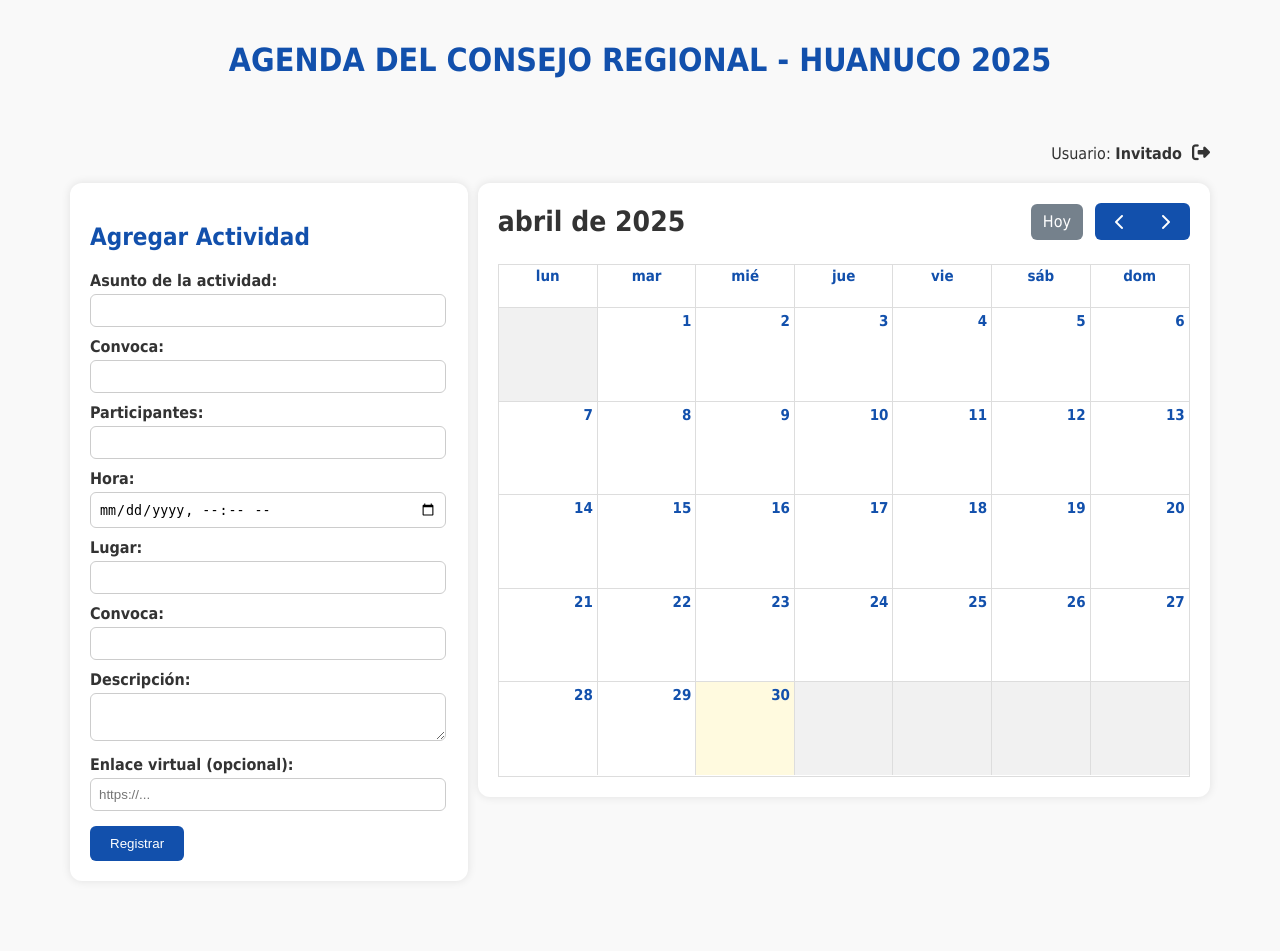
After one commit to LavieNroseee/agendaCR, a PHP site: page /index.php in a window 1280 px wide. The commit adds this page. Run offline with PHP 8.4, Linux system fonts and the light colour scheme; tables that the repository leaves empty hold one stand-in row (values such as "Sample post"); lists and menus that the app fills with data are empty.

Commit message:
agregando funcionalidad

```diff
--- a/api/db.php
+++ b/api/db.php
@@ -4,6 +4,10 @@ $db = "agendacr";
 $user = "root";
 $pass = "";
 
-// Conexión
-$conexion = new PDO("mysql:host=$host;dbname=$db;charset=utf8", $user, $pass);
+try {
+    $conexion = new PDO("mysql:host=$host;dbname=$db;charset=utf8", $user, $pass);
+    $conexion->setAttribute(PDO::ATTR_ERRMODE, PDO::ERRMODE_EXCEPTION);
+} catch (PDOException $e) {
+    die("Error de conexión: " . $e->getMessage());
+}
 ?>
--- a/api/obtener_eventos.php
+++ b/api/obtener_eventos.php
@@ -1,29 +1,34 @@
 <?php
 require 'db.php';
 
-$sql = "SELECT id, asunto_actividad, convoca, participantes, hora, lugar, descripcion, enlace_virtual FROM actividades";
+$sql = "SELECT id, asunto_actividad, convoca, participantes, hora, lugar, descripcion, enlace_virtual, creado_por FROM actividades";
 $stmt = $conexion->query($sql);
 $eventos = [];
 
-// Función para generar un color aleatorio
-function generarColorAleatorio() {
-    $colores = ['#FFB6C1', '#87CEFA', '#90EE90', '#FFD700', '#FFA07A', '#DDA0DD', '#00CED1'];
-    return $colores[array_rand($colores)];
-}
+while ($fila = $stmt->fetch(PDO::FETCH_ASSOC)) {
+    $color = '#ffffff'; // Color por defecto
+    $class = 'default'; // Clase por defecto
 
-while ($fila = $stmt->fetch(PDO::FETCH_ASSOC)) {
+    // Asignar clases personalizadas según el usuario creador
+    if ($fila['creado_por'] === 'admin') {
+        $class = 'admin';
+    } elseif ($fila['creado_por'] === 'drtc') {
+        $class = 'drtc';
+    }
+
     $eventos[] = [
         'id' => $fila['id'],
         'title' => $fila['asunto_actividad'],
         'start' => $fila['hora'],
-
-        'color' => generarColorAleatorio(), // 🎨 Color aleatorio
+        'color' => $color,
+        'className' => $class,
         'extendedProps' => [
             'convoca' => $fila['convoca'],
             'participantes' => $fila['participantes'],
             'lugar' => $fila['lugar'],
             'descripcion' => $fila['descripcion'],
-            'enlace_virtual' => $fila['enlace_virtual']
+            'enlace_virtual' => $fila['enlace_virtual'],
+            'creado_por' => $fila['creado_por'] // ✅ Incluido para el modal
         ]
     ];
 }
--- /dev/null
+++ b/index.php
@@ -0,0 +1,109 @@
+<?php
+session_start();
+$usuario_actual = $_SESSION['username'] ?? 'Invitado';
+?>
+<!DOCTYPE html>
+<html lang="es">
+<head>
+  <meta charset="UTF-8">
+  <title>Agenda de Actividades</title>
+  <link rel="stylesheet" href="fullcalendar/main.min.css">
+  <!-- Esto carga Font Awesome 6 (última versión gratuita) -->
+<link rel="stylesheet" href="https://cdnjs.cloudflare.com/ajax/libs/font-awesome/6.5.0/css/all.min.css">
+
+  <link rel="stylesheet" href="style.css">
+
+</head>
+<body>
+
+
+
+
+  <h1>AGENDA DEL CONSEJO REGIONAL - HUANUCO 2025</h1>
+  <div class="contenedor-2">
+  <span>Usuario: <strong><?php echo htmlspecialchars($usuario_actual); ?></strong></span>
+  <div class="iconos">
+    <?php if ($usuario_actual === 'admin'): ?>
+      <a href="dashboard.php" title="Ir al Dashboard">
+        <i class="fas fa-chart-line"></i>
+      </a>
+    <?php endif; ?>
+    <a href="logout.php" title="Cerrar sesión">
+      <i class="fas fa-sign-out-alt"></i>
+    </a>
+  </div>
+</div>
+
+
+  <div class="contenedor">
+
+
+    <div class="formulario">
+      <h2>Agregar Actividad</h2>
+      <form id="actividadForm">
+
+        <label>Asunto de la actividad:</label>
+        <input type="text" name="asunto_actividad" required>
+
+        <label>Convoca:</label>
+        <input type="text" name="convoca" required>
+
+        <label>Participantes:</label>
+        <input type="text" name="participantes" required>
+
+        <label>Hora:</label>
+        <input type="datetime-local" name="hora" required>
+
+        <label>Lugar:</label>
+        <input type="text" name="lugar" required>
+
+        <label>Convoca:</label>
+        <input type="text" name="convoca" required><br>
+
+        <label>Descripción:</label>
+        <textarea name="descripcion" required></textarea><br>
+
+        <label>Enlace virtual (opcional):</label>
+        <input type="url" name="enlace_virtual" placeholder="https://...">
+
+        <button type="submit">Registrar</button>
+      </form>
+    </div>
+
+    <div id="calendar"></div>
+
+
+
+
+  </div>
+
+  <!-- Modales -->
+  <div id="eventModal" class="modal">
+    <div class="modal-content">
+      <span class="close">&times;</span>
+      <h2 id="eventTitle"></h2>
+      <p><strong>Convoca:</strong> <span id="eventConvoca"></span></p>
+      <p><strong>Participantes:</strong> <span id="eventParticipantes"></span></p>
+      <p><strong>Fecha y hora:</strong> <span id="eventHora"></span></p>
+      <p><strong>Lugar:</strong> <span id="eventLugar"></span></p>
+      <p><strong>Descripcion:</strong> <span id="eventDescripcion"></span></p>
+      <p><strong>Creado por:</strong> <span id="eventcreado_por"></span></p>
+      <p><strong>Enlace virtual:</strong> <a href="#" id="eventEnlace" target="_blank">Ir al enlace</a></p>
+
+
+    </div>
+  </div>
+
+  <div id="errorModal" class="modal">
+    <div class="modal-content">
+      <span class="close-error">&times;</span>
+      <h2>Actividad Duplicada!</h2>
+      <p>Ya existe una actividad registrada en ese horario, seleccione otro horario.</p>
+    </div>
+  </div>
+
+  <script src="fullcalendar/main.min.js"></script>
+  <script src="fullcalendar/locales/es.js"></script>
+  <script src="script.js"></script>
+</body>
+</html>
--- /dev/null
+++ b/logout.php
@@ -0,0 +1,5 @@
+<?php
+session_start();
+session_destroy();
+header("Location: login.php");
+exit;
--- a/script.js
+++ b/script.js
@@ -18,8 +18,12 @@ document.addEventListener('DOMContentLoaded', function () {
       document.getElementById('eventHora').innerText = new Date(event.start).toLocaleString();
       document.getElementById('eventLugar').innerText = event.extendedProps.lugar || 'No especificado';
       document.getElementById('eventDescripcion').innerText = event.extendedProps.descripcion || "No especificado";
+      document.getElementById('eventcreado_por').innerText = event.extendedProps.creado_por || 'Desconocido';
       document.getElementById('eventEnlace').href = event.extendedProps.enlace_virtual || '#';
       document.getElementById('eventEnlace').innerText = event.extendedProps.enlace_virtual ? 'Ir al enlace' : 'No disponible';
+
+
+
 
       const modal = document.getElementById('eventModal');
       modal.style.display = "block";
--- a/style.css
+++ b/style.css
@@ -56,7 +56,17 @@ strong {
   gap: 10px;
   max-width: 1500px;
   margin: auto;
-  padding: 50px;
+  padding: 0px 50px 50px 50px;
+}
+
+.contenedor-2 {
+  display: flex;
+  justify-content: right;
+  align-items: first baseline;
+  gap: 10px;
+  max-width: 1500px;
+  margin: auto;
+  padding: 50px 50px 0px 50px;
 }
 
 /* FORMULARIO */
@@ -248,3 +281,22 @@ strong {
 .modal {
   animation: fadeIn 0.3s ease-out;
 }
+
+.iconos {
+  display: flex;
+  justify-content: flex-end;
+  gap: 15px;
+  margin-top: 5px;  /* Reducir el margen superior si es necesario */
+  margin-bottom: 0; /* Eliminar el margen inferior */
+}
+
+.iconos i {
+  font-size: 18px;
+  color: #333;
+  cursor: pointer;
+  transition: color 0.2s ease;
+}
+
+.iconos i:hover {
+  color: #007BFF;
+}
```
Also changed, not shown: other parts of style.css (+26 -3 lines), api/agendacr.sql (+15 -53 lines), api/guardar_evento.php (+15 -7 lines), api/insert_user.php (added, +27 -0 lines), api/login_handler.php (added, +27 -0 lines), dashboard.php (added, +21 -0 lines), index.html (deleted, +0 -82 lines), login.php (added, +27 -0 lines).
